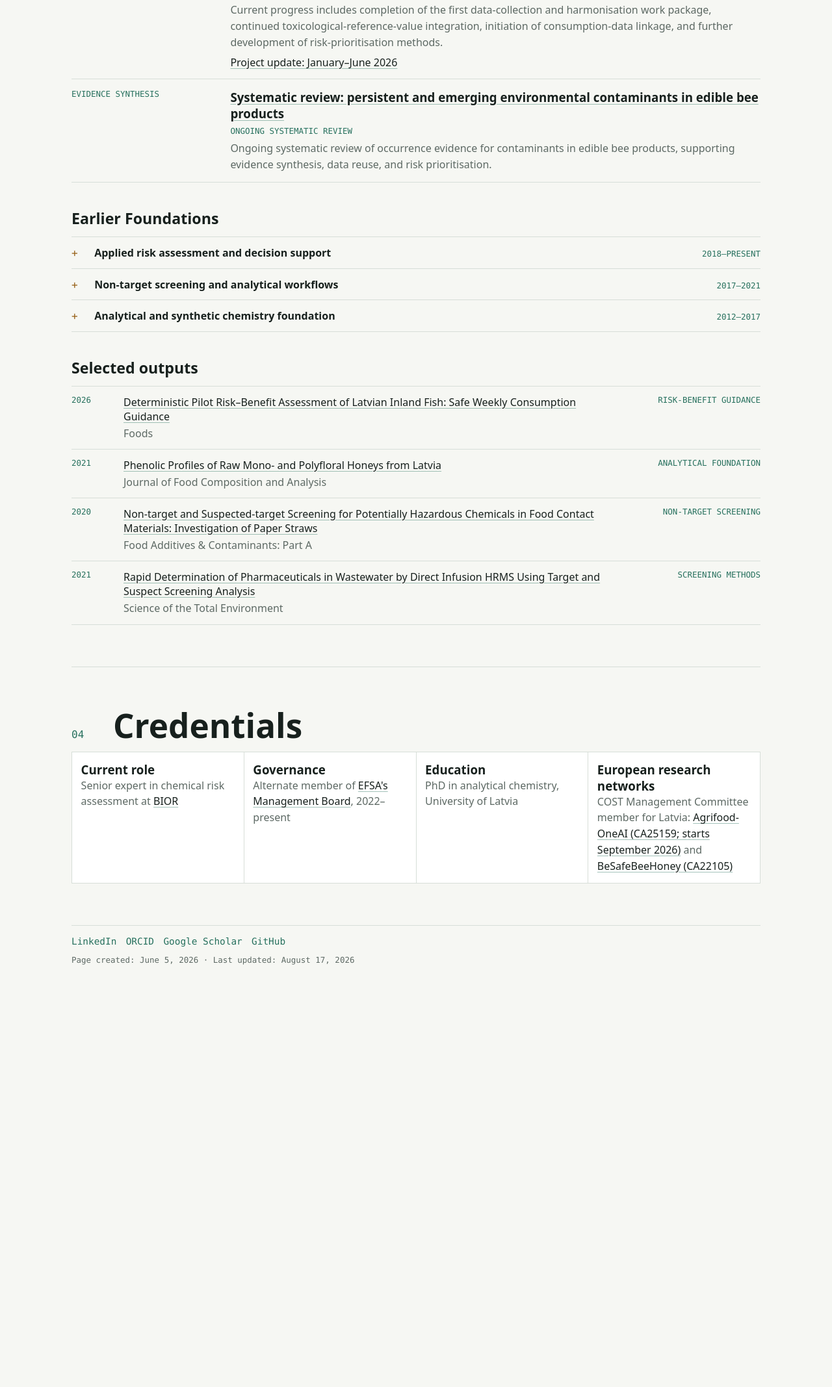
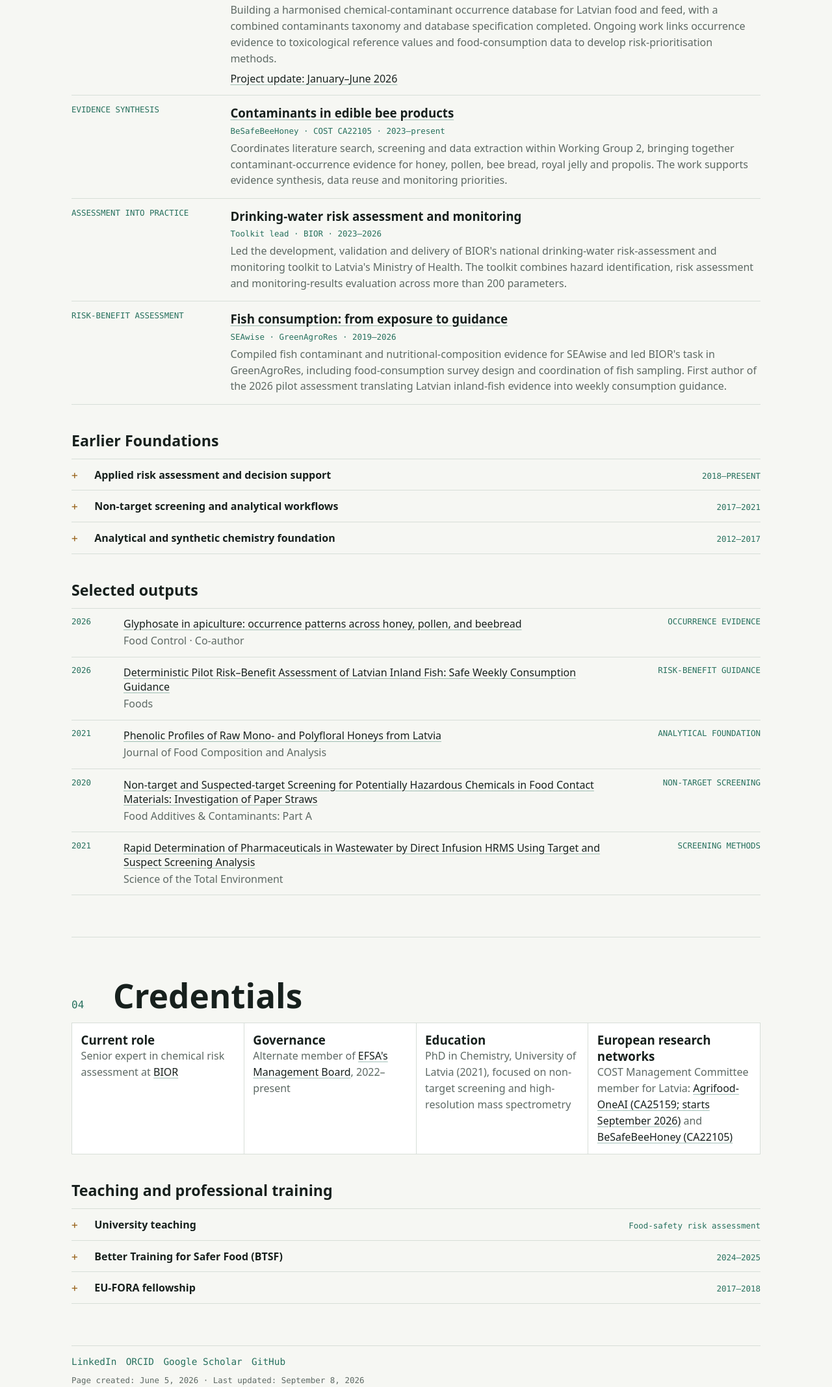
Before and after one commit to janisrusko/janisrusko.github.io, a plain HTML site: page index.html in a window 1280 px wide. Shown: the part 2051-4186 px from the top of the page at 65% size. Before the commit the page ends 3574 px from the top, so only its background shows below. Drawn offline with Linux system fonts and the light colour scheme.

Commit message:
Update selected work and credentials from career handoff

```diff
--- a/index.html
+++ b/index.html
@@ -993,18 +993,34 @@ summary:focus-visible {
             <p class="work-category">Postdoctoral research</p>
             <div class="selected-work-main">
               <h3><a href="https://bior.lv/en/projekts/the-scientific-institute-bior-in-cooperation-with-the-latvian-council-of-science-lcs-is-implementing-the-research-application-no-1-1-1-9-lzp-1-24-124-from-data-to-decis/">From Data to Decisions</a></h3>
-              <span>Postdoctoral research project · 1.1.1.9/LZP/1/24/124 · 2025&ndash;ongoing</span>
+              <span>Principal investigator · 1.1.1.9/LZP/1/24/124 · 2025&ndash;2028</span>
               <p>Development of structured decision-support methods combining monitoring and occurrence data, food-consumption information, toxicological reference values, scientific literature, predictive toxicology evidence, and uncertainty to compare chemical risks and support monitoring priorities.</p>
-              <p>Current progress includes completion of the first data-collection and harmonisation work package, continued toxicological-reference-value integration, initiation of consumption-data linkage, and further development of risk-prioritisation methods.</p>
+              <p>Building a harmonised chemical-contaminant occurrence database for Latvian food and feed, with a combined contaminants taxonomy and database specification completed. Ongoing work links occurrence evidence to toxicological reference values and food-consumption data to develop risk-prioritisation methods.</p>
               <a href="https://bior.lv/en/project-news/updates-on-project-no-1-1-1-9-lzp-1-24-124-for-the-period-from-2-january-2026-to-30-june-2026/">Project update: January&ndash;June 2026</a>
             </div>
           </article>
           <article>
             <p class="work-category">Evidence synthesis</p>
             <div class="selected-work-main">
-              <h3><a href="https://bior.lv/en/project-news/updates-on-project-no-1-1-1-9-lzp-1-24-124-for-the-period-from-2-january-2026-to-30-june-2026/">Systematic review: persistent and emerging environmental contaminants in edible bee products</a></h3>
-              <span>ONGOING SYSTEMATIC REVIEW</span>
-              <p>Ongoing systematic review of occurrence evidence for contaminants in edible bee products, supporting evidence synthesis, data reuse, and risk prioritisation.</p>
+              <h3><a href="https://www.cost.eu/actions/CA22105/">Contaminants in edible bee products</a></h3>
+              <span>BeSafeBeeHoney · COST CA22105 · 2023&ndash;present</span>
+              <p>Coordinates literature search, screening and data extraction within Working Group 2, bringing together contaminant-occurrence evidence for honey, pollen, bee bread, royal jelly and propolis. The work supports evidence synthesis, data reuse and monitoring priorities.</p>
+            </div>
+          </article>
+          <article>
+            <p class="work-category">Assessment into practice</p>
+            <div class="selected-work-main">
+              <h3>Drinking-water risk assessment and monitoring</h3>
+              <span>Toolkit lead · BIOR · 2023&ndash;2026</span>
+              <p>Led the development, validation and delivery of BIOR's national drinking-water risk-assessment and monitoring toolkit to Latvia's Ministry of Health. The toolkit combines hazard identification, risk assessment and monitoring-results evaluation across more than 200 parameters.</p>
+            </div>
+          </article>
+          <article>
+            <p class="work-category">Risk-benefit assessment</p>
+            <div class="selected-work-main">
+              <h3><a href="https://doi.org/10.3390/foods15050901">Fish consumption: from exposure to guidance</a></h3>
+              <span>SEAwise · GreenAgroRes · 2019&ndash;2026</span>
+              <p>Compiled fish contaminant and nutritional-composition evidence for SEAwise and led BIOR's task in GreenAgroRes, including food-consumption survey design and coordination of fish sampling. First author of the 2026 pilot assessment translating Latvian inland-fish evidence into weekly consumption guidance.</p>
             </div>
           </article>
         </div>
@@ -1044,6 +1060,14 @@ summary:focus-visible {
         <div class="selected-outputs">
           <h3 class="subsection-heading">Selected outputs</h3>
           <ol class="output-list">
+            <li>
+              <span class="output-year">2026</span>
+              <div class="output-main">
+                <a href="https://doi.org/10.1016/j.foodcont.2025.111649">Glyphosate in apiculture: occurrence patterns across honey, pollen, and beebread</a>
+                <span class="output-venue">Food Control · Co-author</span>
+              </div>
+              <span class="output-label">Occurrence evidence</span>
+            </li>
             <li>
               <span class="output-year">2026</span>
               <div class="output-main">
@@ -1096,12 +1120,36 @@ summary:focus-visible {
           </article>
           <article>
             <h3>Education</h3>
-            <p>PhD in analytical chemistry, University of Latvia</p>
+            <p>PhD in Chemistry, University of Latvia (2021), focused on non-target screening and high-resolution mass spectrometry</p>
           </article>
           <article>
             <h3>European research networks</h3>
             <p>COST Management Committee member for Latvia: <a href="https://www.cost.eu/actions/CA25159/">Agrifood-OneAI (CA25159; starts September 2026)</a> and <a href="https://www.cost.eu/actions/CA22105/">BeSafeBeeHoney (CA22105)</a></p>
           </article>
+        </div>
+        <div class="earlier-foundations">
+          <h3 class="subsection-heading">Teaching and professional training</h3>
+          <details>
+            <summary>
+              <span>University teaching</span>
+              <span>Food-safety risk assessment</span>
+            </summary>
+            <p>Teaches food-safety and chemical-risk assessment at Rīga Stradiņš University, the University of Latvia and Riga Technical University, using lectures, case studies and dietary-exposure exercises. Experience also includes BSc and MSc thesis supervision and co-supervision in analytical chemistry and food authenticity.</p>
+          </details>
+          <details>
+            <summary>
+              <span>Better Training for Safer Food (BTSF)</span>
+              <span>2024&ndash;2025</span>
+            </summary>
+            <p>Contracted tutor for the EU programme's course on sampling and analysis of veterinary medicinal product residues. Delivered modules on authorisation, risk-based residue surveillance and import controls for laboratory staff from non-EU countries at sessions in Puławy, Dublin and Brescia.</p>
+          </details>
+          <details>
+            <summary>
+              <span>EU-FORA fellowship</span>
+              <span>2017&ndash;2018</span>
+            </summary>
+            <p>EFSA fellow at the CNR Institute of Protein Biochemistry in Naples, co-developing automated enzymatic biosensors for pesticide-contamination assessment in water and food.</p>
+          </details>
         </div>
       </section>
 
@@ -1112,7 +1160,7 @@ summary:focus-visible {
           <a href="https://scholar.google.com/citations?user=-XgMIq8AAAAJ&amp;hl=en">Google Scholar</a>
           <a href="https://github.com/janisrusko">GitHub</a>
         </div>
-        <p class="site-meta">Page created: June 5, 2026 · Last updated: August 17, 2026</p>
+        <p class="site-meta">Page created: June 5, 2026 · Last updated: September 8, 2026</p>
       </footer>
 
     </main>
--- a/sitemap.xml
+++ b/sitemap.xml
@@ -2,6 +2,6 @@
 <urlset xmlns="http://www.sitemaps.org/schemas/sitemap/0.9">
   <url>
     <loc>https://janisrusko.github.io/</loc>
-    <lastmod>2026-08-17</lastmod>
+    <lastmod>2026-09-08</lastmod>
   </url>
 </urlset>
```
Also changed, not shown: llms.txt (+13 -3 lines).
